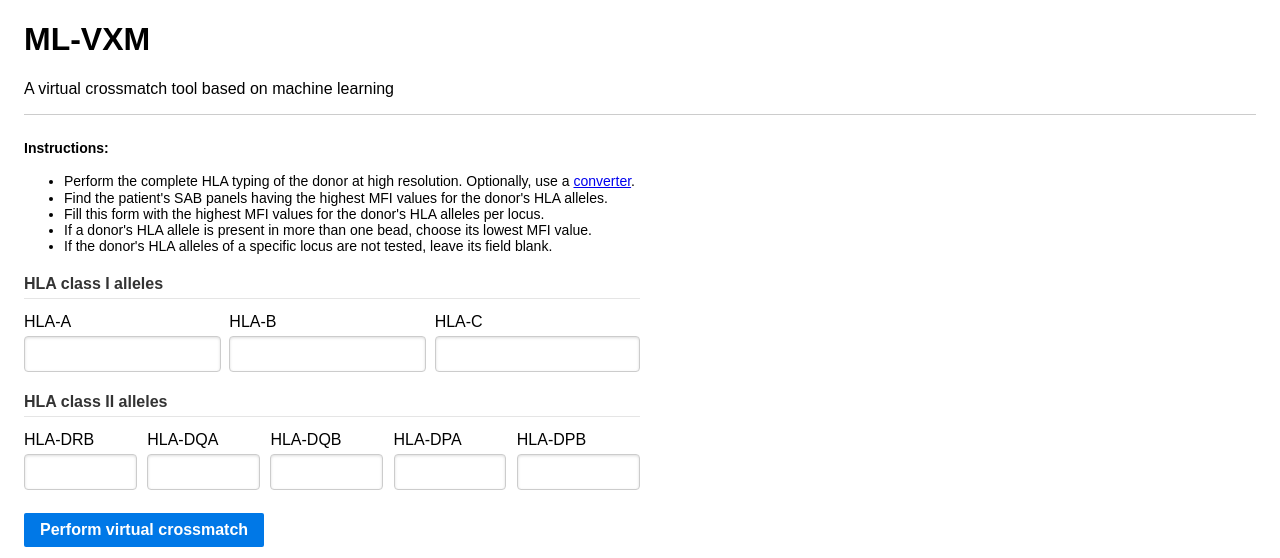
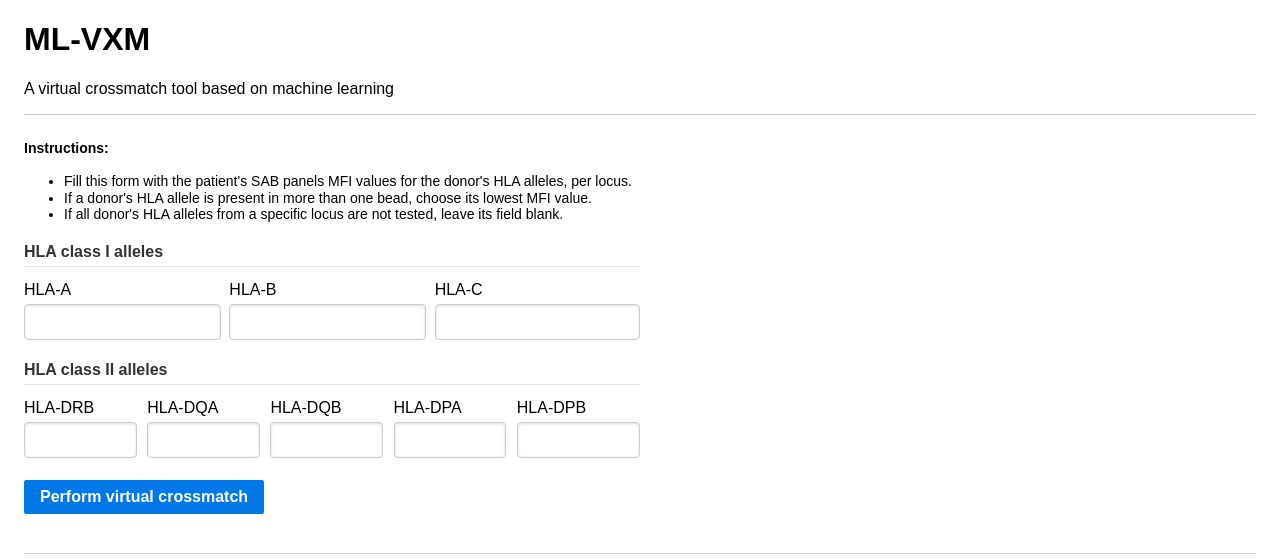
Before and after one commit to mariomarroquim/ml-vxm, a Flask app: page / in a window 1280 px wide. Shown: the top 558 px of the page. Run offline with Flask 2, Linux system fonts and the light colour scheme.

Commit message:
Add favicon and reduce instructions

```diff
--- a/templates/index.html
+++ b/templates/index.html
@@ -11,6 +11,7 @@
   <link rel="stylesheet" href="{{url_for('static', filename='css/pure_min.css')}}"/>
   <link rel="stylesheet" href="{{url_for('static', filename='css/pure_responsive_min.css')}}"/>
   <link rel="stylesheet" href="{{url_for('static', filename='css/custom.css')}}"/>
+  <link rel="shortcut icon" href="{{url_for('static', filename='img/favicon.ico')}}" />
 </head>
 
 <body>
@@ -25,11 +26,9 @@
         <br/>
 
         <ul class="small">
-          <li>Perform the complete HLA typing of the donor at high resolution. Optionally, use a <a href="http://www.ephlaconverter.com.br/ephlaconverter/default/biologiamolecular">converter</a>.</li>
-          <li>Find the patient's SAB panels having the highest MFI values for the donor's HLA alleles.</li>
-          <li>Fill this form with the highest MFI values for the donor's HLA alleles per locus.</li>
+          <li>Fill this form with the patient's SAB panels MFI values for the donor's HLA alleles, per locus.</li>
           <li>If a donor's HLA allele is present in more than one bead, choose its lowest MFI value.</li>
-          <li>If the donor's HLA alleles of a specific locus are not tested, leave its field blank.</li>
+          <li>If all donor's HLA alleles from a specific locus are not tested, leave its field blank.</li>
         </ul>
       </p>
 
@@ -100,8 +99,8 @@
           <br/>
 
           <ul class="small">
-            <li>The donor's HLA typing is complete and in high resolution (preferably w/o conversion).</li>
-            <li>The selected panels are the ones with the highest MFI values for the donor's HLA alleles.</li>
+            <li>The donor's HLA typing is complete and in high resolution (preferably w/o <a href="http://www.ephlaconverter.com.br/ephlaconverter/default/biologiamolecular">conversion</a>).</li>
+            <li>The SAB panels are the ones with the highest MFI values for the donor's HLA alleles.</li>
             <li>The score is closer to 0, when the result is negative, or to 1, when it is positive.</li>
           </ul>
         </p>
```
Also changed, not shown: static/img/favicon.ico (added).
